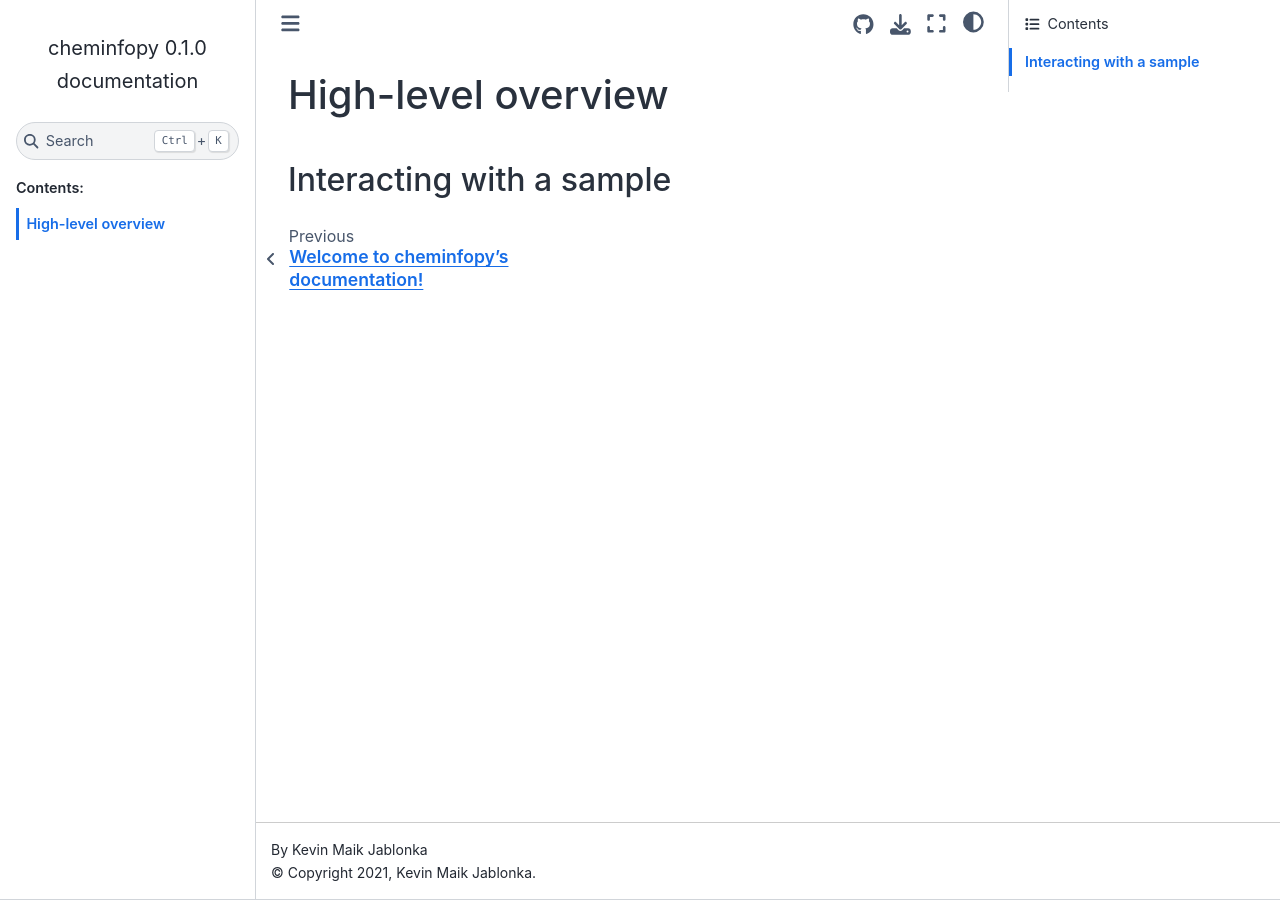
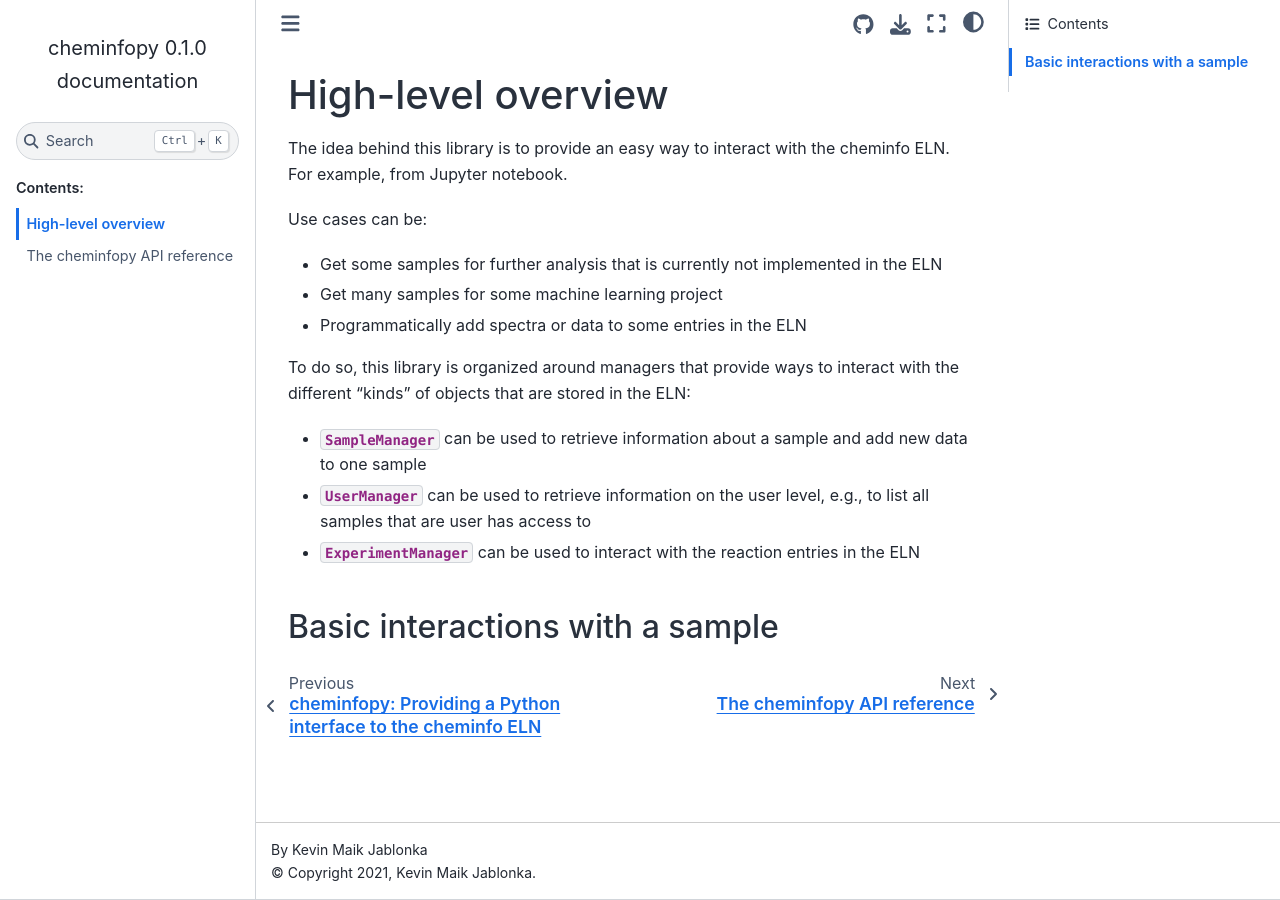
Before and after one commit to cheminfo-py/cheminfopy, a Sphinx documentation site: the page built from docs/source/getting_started.rst, in a window 1280 px wide. Built offline with Sphinx 7.4.7 and the Sphinx Book theme 1.1.4, drawn with Linux system fonts in a browser that asks for light colours; the version number is read from the project's files by our own code.

```diff
--- a/docs/source/getting_started.rst
+++ b/docs/source/getting_started.rst
@@ -1,6 +1,19 @@
 High-level overview
 =======================
+The idea behind this library is to provide an easy way to interact with the cheminfo ELN. For example, from Jupyter notebook.
 
+Use cases can be:
 
-Interacting with a sample
-----------------------------
+- Get some samples for further analysis that is currently not implemented in the ELN
+- Get many samples for some machine learning project
+- Programmatically add spectra or data to some entries in the ELN
+
+To do so, this library is organized around managers that provide ways to interact with the different "kinds" of objects that are
+stored in the ELN:
+
+- :py:class:`~cheminfopy.managers.sample.SampleManager` can be used to retrieve information about a sample and add new data to one sample
+- :py:class:`~cheminfopy.managers.user.UserManager` can be used to retrieve information on the user level, e.g., to list all samples that are user has access to
+- :py:class:`~cheminfopy.managers.experiment.ExperimentManager` can be used to interact with the reaction entries in the ELN
+
+Basic interactions with a sample
+---------------------------------
--- a/docs/source/index.rst
+++ b/docs/source/index.rst
@@ -3,15 +3,15 @@
    You can adapt this file completely to your liking, but it should at least
    contain the root `toctree` directive.
 
-Welcome to cheminfopy's documentation!
-==================================
+cheminfopy: Providing a Python interface to the cheminfo ELN
+===============================================================
 
 .. toctree::
    :maxdepth: 2
    :caption: Contents:
 
    getting_started
-
+   api
 
 Indices and tables
 ==================
```
Also changed, not shown: docs/source/api.rst (added, +65 -0 lines).
